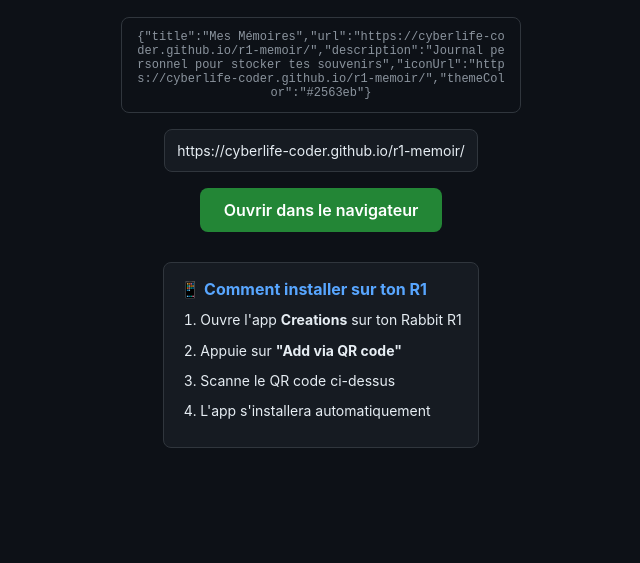
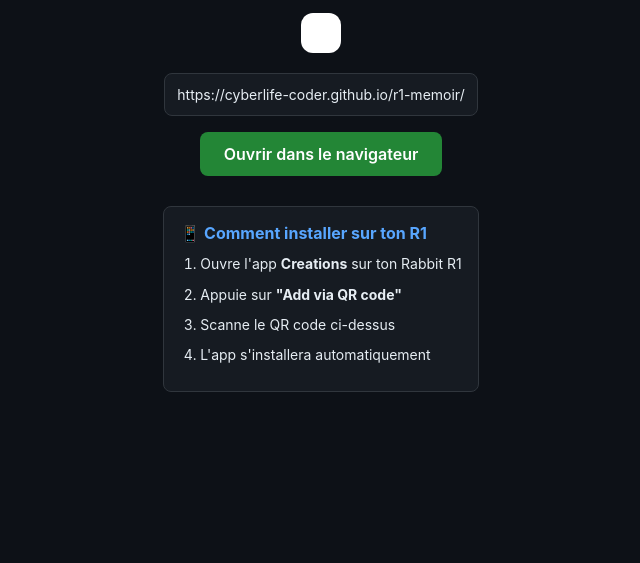
Before and after one commit to cyberlife-coder/r1-memoir, a website: page install.html in a window 1280 px wide. Shown: the part 237-800 px from the top of the page, without its empty margins (319-959 px from the left). Drawn offline with Linux system fonts and the light colour scheme; a script that the page names is missing.

```diff
--- a/install.html
+++ b/install.html
@@ -3,7 +3,7 @@
 <head>
     <meta charset="UTF-8">
     <meta name="viewport" content="width=device-width, initial-scale=1.0">
-    <title>Mes Mémoires — Installer</title>
+    <title>Mes Mémoires — Installer v2</title>
     <style>
         * { margin: 0; padding: 0; box-sizing: border-box; }
         body {
@@ -75,19 +75,6 @@
             margin-bottom: 8px;
             font-size: 14px;
         }
-        #qr-json {
-            background: #0d1117;
-            border: 1px solid #30363d;
-            border-radius: 8px;
-            padding: 12px;
-            font-size: 12px;
-            font-family: monospace;
-            word-break: break-all;
-            text-align: center;
-            margin-bottom: 16px;
-            max-width: 400px;
-            color: #8b949e;
-        }
     </style>
 </head>
 <body>
@@ -98,7 +85,6 @@
         <div id="qr-code"></div>
     </div>
 
-    <div id="qr-json"></div>
     <div class="url-display">https://cyberlife-coder.github.io/r1-memoir/</div>
 
     <a href="https://cyberlife-coder.github.io/r1-memoir/" class="btn">Ouvrir dans le navigateur</a>
@@ -125,9 +111,6 @@
             themeColor: "#2563eb"
         };
 
-        // Display the JSON
-        document.getElementById('qr-json').textContent = JSON.stringify(creationData);
-
         // Generate QR code with the JSON
         const qrContainer = document.getElementById('qr-code');
 
@@ -140,7 +123,6 @@
             correctLevel: QRCode.CorrectLevel.H
         });
 
-        // Log for debugging
         console.log("QR Code JSON:", JSON.stringify(creationData));
     </script>
 </body>
```
